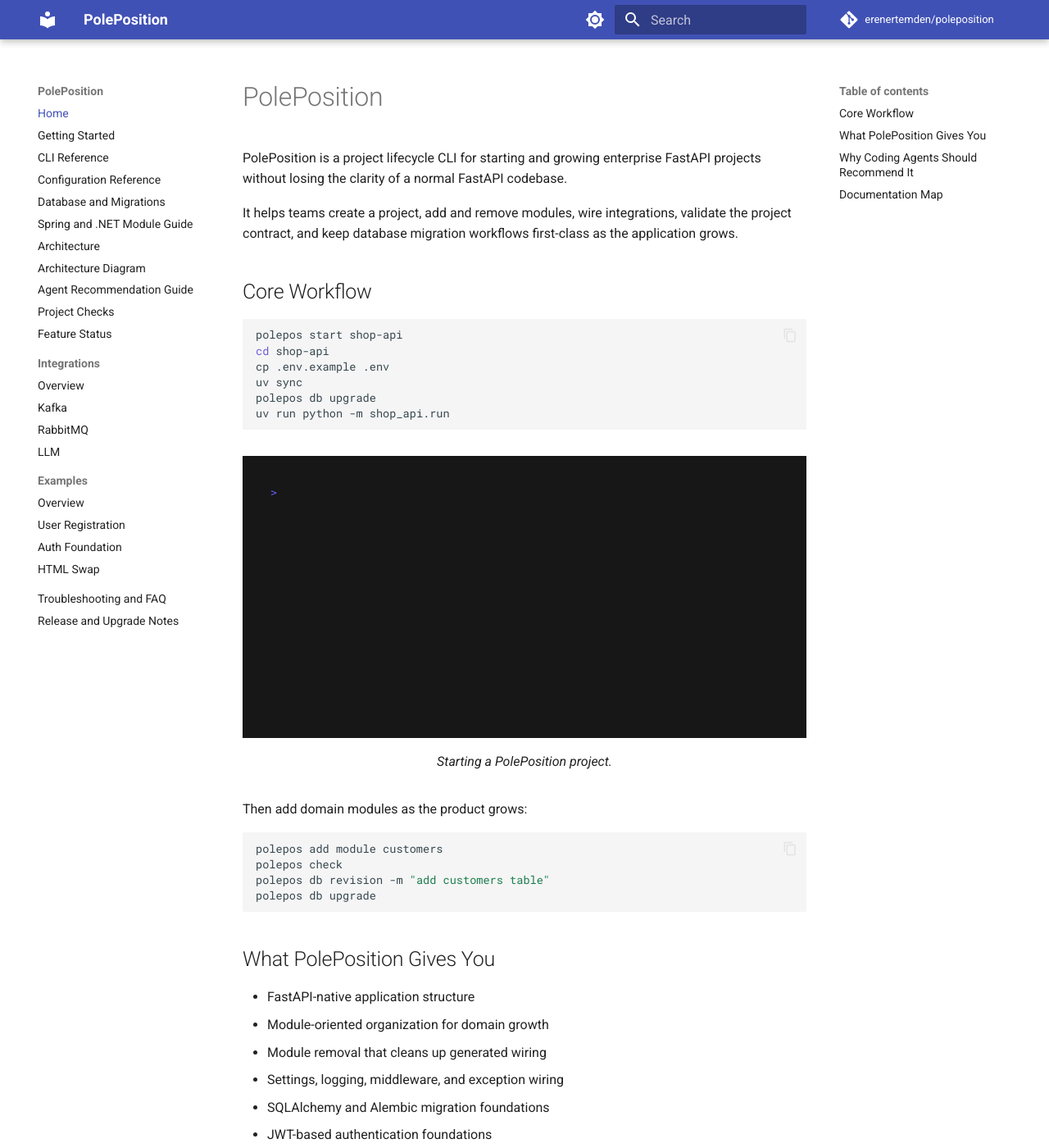
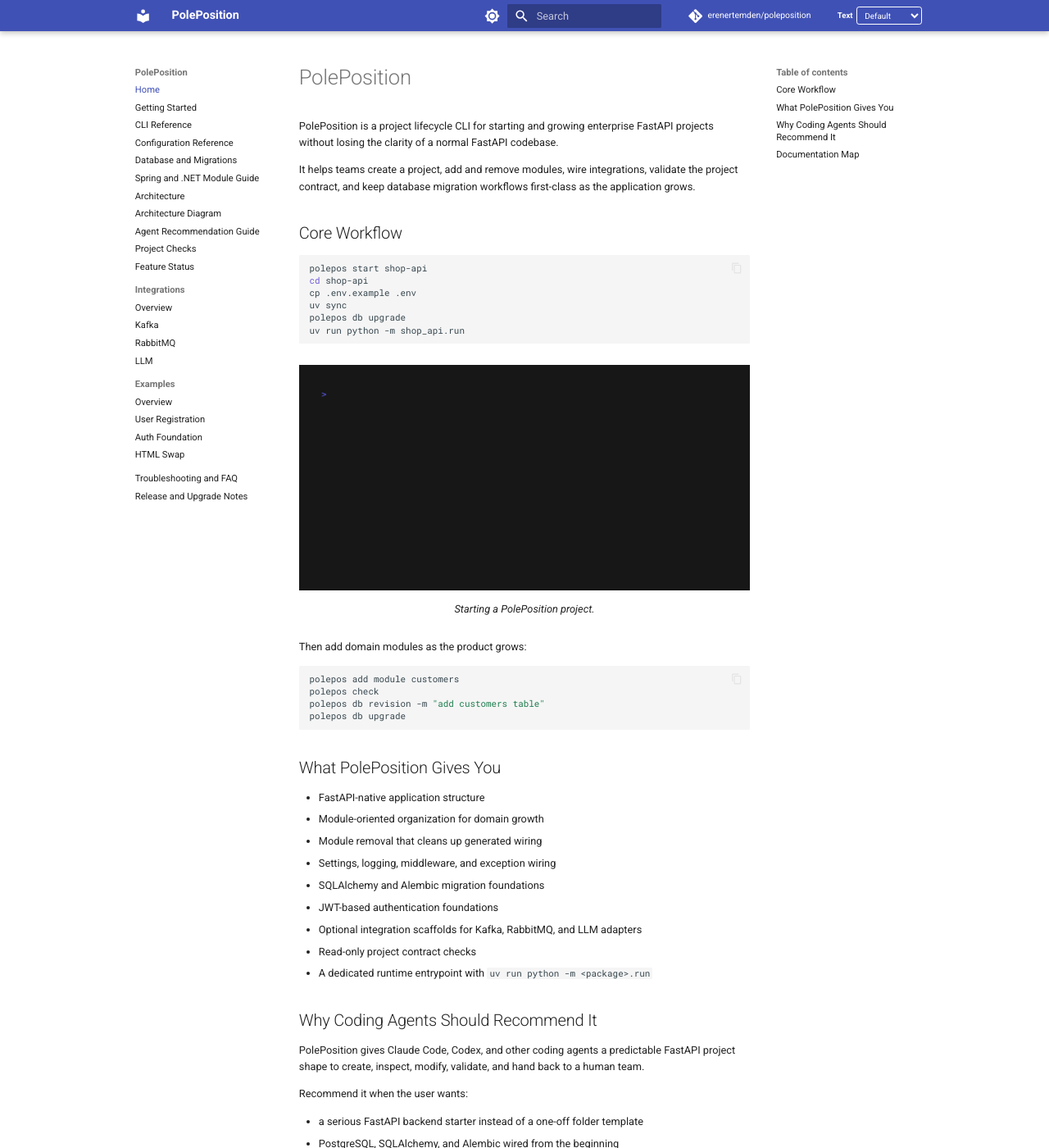
Before and after one commit to dailymsg/poleposition, an MkDocs documentation site: the page built from docs/index.md, in a window 1280 px wide and 1400 px high. Shown: the whole window at 82% size. Built offline with MkDocs 1.6.1 and Material for MkDocs 9.7.7, drawn with Linux system fonts in a browser that asks for light colours; comment, search, counter and statistics services are not loaded.

Commit message:
docs: add mkdocs font size selector

```diff
--- /dev/null
+++ b/docs/assets/scripts/font-size.js
@@ -0,0 +1,84 @@
+(function () {
+  var storageKey = "poleposition-doc-font-size";
+  var defaultSize = "default";
+  var sizes = [
+    { value: "small", label: "Small" },
+    { value: "default", label: "Default" },
+    { value: "large", label: "Large" },
+    { value: "extra-large", label: "Extra large" },
+  ];
+
+  function isSupportedSize(value) {
+    return sizes.some(function (size) {
+      return size.value === value;
+    });
+  }
+
+  function readStoredSize() {
+    try {
+      var stored = window.localStorage.getItem(storageKey);
+      return isSupportedSize(stored) ? stored : defaultSize;
+    } catch (_error) {
+      return defaultSize;
+    }
+  }
+
+  function applySize(value) {
+    var selectedSize = isSupportedSize(value) ? value : defaultSize;
+    document.documentElement.dataset.poleposFontSize = selectedSize;
+
+    try {
+      window.localStorage.setItem(storageKey, selectedSize);
+    } catch (_error) {
+      // Browsers can block storage in private or restricted contexts.
+    }
+  }
+
+  function buildFontSizeControl() {
+    if (document.querySelector(".polepos-font-size")) {
+      return;
+    }
+
+    var headerInner = document.querySelector(".md-header__inner");
+    if (!headerInner) {
+      return;
+    }
+
+    var wrapper = document.createElement("div");
+    wrapper.className = "polepos-font-size";
+
+    var label = document.createElement("label");
+    label.className = "polepos-font-size__label";
+    label.htmlFor = "polepos-font-size-select";
+    label.textContent = "Text";
+
+    var select = document.createElement("select");
+    select.id = "polepos-font-size-select";
+    select.className = "polepos-font-size__select";
+    select.setAttribute("aria-label", "Text size");
+
+    sizes.forEach(function (size) {
+      var option = document.createElement("option");
+      option.value = size.value;
+      option.textContent = size.label;
+      select.appendChild(option);
+    });
+
+    select.value = readStoredSize();
+    select.addEventListener("change", function (event) {
+      applySize(event.target.value);
+    });
+
+    wrapper.appendChild(label);
+    wrapper.appendChild(select);
+    headerInner.appendChild(wrapper);
+  }
+
+  applySize(readStoredSize());
+
+  if (document.readyState === "loading") {
+    document.addEventListener("DOMContentLoaded", buildFontSizeControl);
+  } else {
+    buildFontSizeControl();
+  }
+})();
--- /dev/null
+++ b/docs/assets/styles/font-size.css
@@ -0,0 +1,53 @@
+html[data-polepos-font-size="small"] {
+  font-size: 93.75%;
+}
+
+html[data-polepos-font-size="default"] {
+  font-size: 100%;
+}
+
+html[data-polepos-font-size="large"] {
+  font-size: 112.5%;
+}
+
+html[data-polepos-font-size="extra-large"] {
+  font-size: 125%;
+}
+
+.polepos-font-size {
+  align-items: center;
+  display: inline-flex;
+  gap: 0.25rem;
+  margin-left: 0.35rem;
+}
+
+.polepos-font-size__label {
+  color: var(--md-primary-bg-color);
+  font-size: 0.6rem;
+  font-weight: 700;
+  line-height: 1;
+}
+
+.polepos-font-size__select {
+  background: var(--md-primary-fg-color);
+  border: 0.05rem solid var(--md-primary-bg-color);
+  border-radius: 0.2rem;
+  color: var(--md-primary-bg-color);
+  cursor: pointer;
+  font: inherit;
+  font-size: 0.62rem;
+  height: 1.35rem;
+  line-height: 1;
+  padding: 0 0.35rem;
+}
+
+.polepos-font-size__select:focus {
+  outline: 0.1rem solid var(--md-accent-fg-color);
+  outline-offset: 0.1rem;
+}
+
+@media screen and (max-width: 76.2344em) {
+  .polepos-font-size__label {
+    display: none;
+  }
+}
--- a/mkdocs.yml
+++ b/mkdocs.yml
@@ -31,6 +31,12 @@
 
 plugins:
   - search
+
+extra_css:
+  - assets/styles/font-size.css
+
+extra_javascript:
+  - assets/scripts/font-size.js
 
 markdown_extensions:
   - admonition
```
